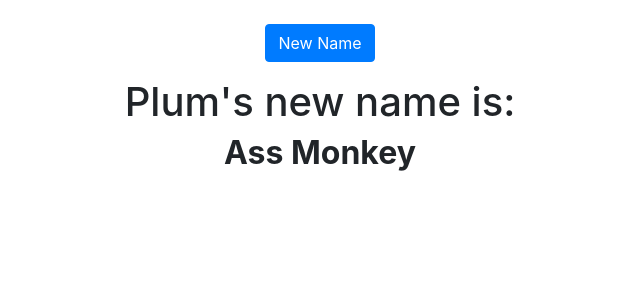
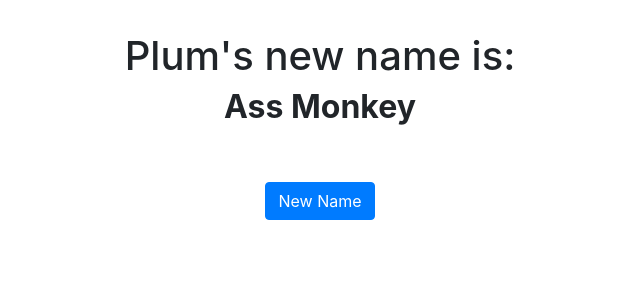
Before and after one commit to Sandstorm890/plum_name_generator, a React (Create React App) app: page / in a window 1280 px wide. Shown: the top 300 px of the page, without its empty margins (320-960 px from the left). Built offline with nearby package versions, Linux system fonts and the light colour scheme.

Commit message:
remove keypress function for spacebar

```diff
--- a/src/components/NameShow.js
+++ b/src/components/NameShow.js
@@ -42,9 +42,7 @@ class NameShow extends React.Component {
     }
 
     handleKeyPress = (event) => {
-        if (event.key === 'Spacebar') {
-            this.generateName()
-        } else if (event.key === '[') {
+        if (event.key === '[') {
             if (this.state.currentName != '') {this.moveBack(this.state.currentName)}
         } else if (event.key === ']') {
             if (this.state.currentName != '') {this.moveForward(this.state.currentName)}
@@ -85,12 +83,12 @@ class NameShow extends React.Component {
 
     render() {
         return(
-            <div onKeyPress={this.handleKeyPress}>
-                <div >
-                    <button className='btn btn-primary mt-4 mb-2'  onClick={this.handleClick}>New Name</button>
-                    <h1 className='mt-2'>Plum's new name is:</h1>
-                    <h2 className='font-weight-bold'>{this.state.currentName}</h2>
-                </div>
+            <div onKeyPress={this.handleKeyPress}><br></br>
+
+                <h1 className='mt-2'>Plum's new name is:</h1>
+                <h2 className='font-weight-bold'>{this.state.currentName}</h2><br></br>
+                <button className='btn btn-primary mt-4 mb-2'  onClick={this.handleClick}>New Name</button>
+
             </div>
         )
     }
```
